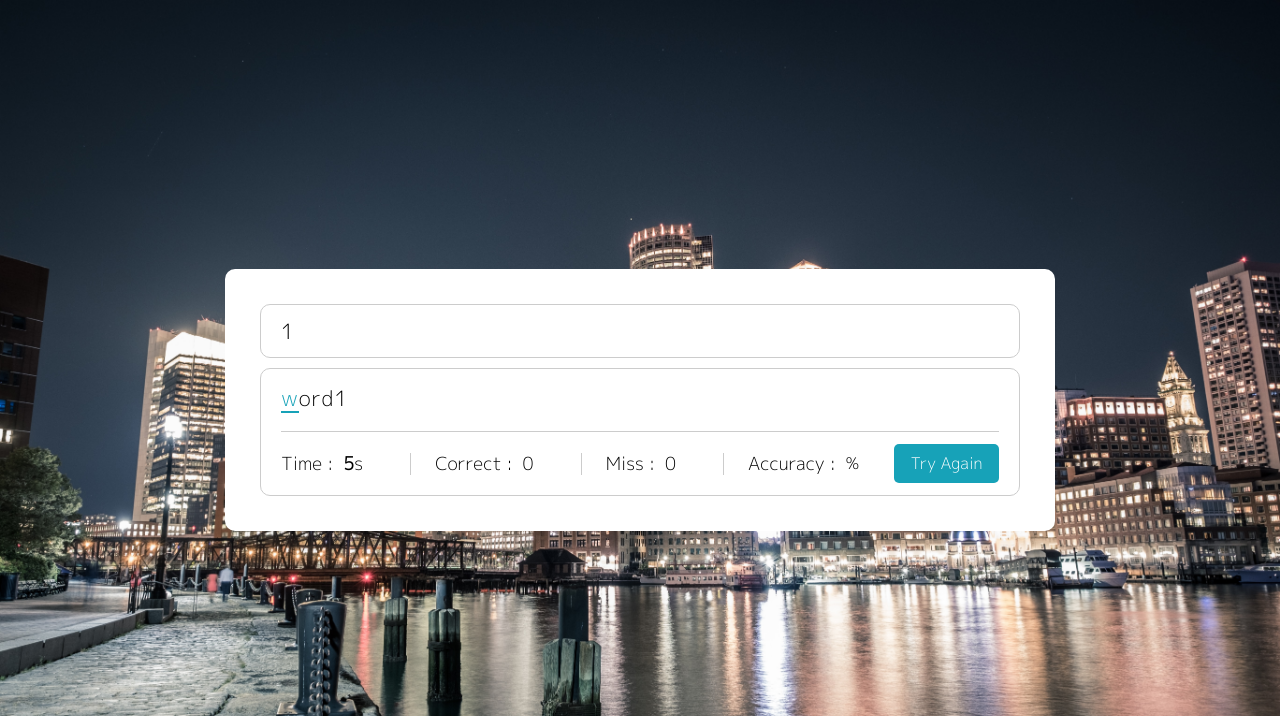
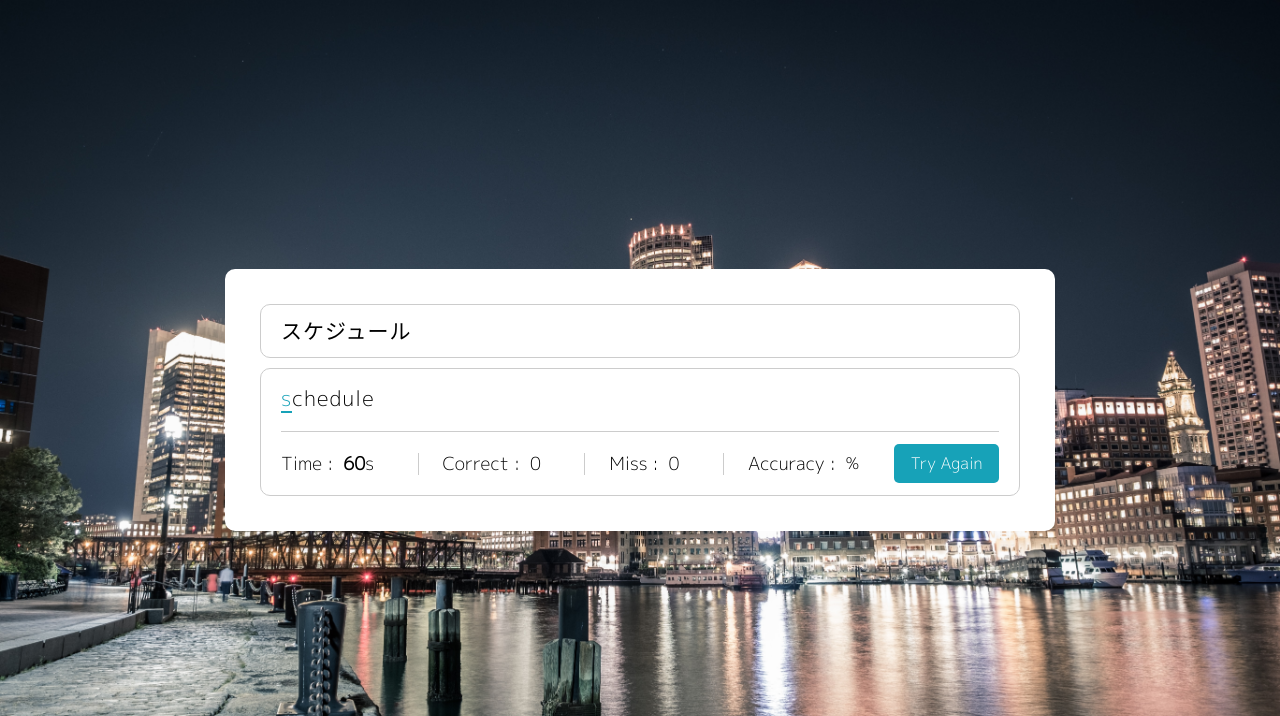
Before and after one commit to agukk/IELTypeS, a Flask app: page /word in a window 1280 px wide. Shown: the top 716 px of the page. Run offline with Flask 2, Linux system fonts and the light colour scheme; some libraries are stand-ins or nearby versions.

Commit message:
add English word and change timer count

```diff
--- a/static/js/script.js
+++ b/static/js/script.js
@@ -16,7 +16,7 @@ let againBtn = document.querySelector(".againBtn");
 let homeBtn = document.querySelector(".homeBtn");
 
 let timer;
-let maxTime = 5;
+let maxTime = 60;
 let timeLeft = maxTime;
 let charIndex = correctTypes = mistakes = 0;
 let isTyping = false;
--- a/static/js/word_script.js
+++ b/static/js/word_script.js
@@ -16,7 +16,7 @@ let againBtn = document.querySelector(".againBtn");
 let homeBtn = document.querySelector(".homeBtn");
 
 let timer;
-let maxTime = 5;
+let maxTime = 60;
 let timeLeft = maxTime;
 let charIndex = correctTypes = mistakes = 0;
 let isTyping = false;
--- a/static/js/words.js
+++ b/static/js/words.js
@@ -1,5 +1,9 @@
 const words = [
-    'word1',
-    'word2',
-    'word3',
-]
+    "schedule",
+    "management",
+    "leadership",
+    "questionnaire",
+    "statistic",
+    "assessment",
+    "revision",
+];
--- a/static/js/words_ja.js
+++ b/static/js/words_ja.js
@@ -1,5 +1,9 @@
 const words_ja = [
-    '1',
-    '2',
-    '3'
-]
+    "スケジュール",
+    "管理",
+    "リーダーシップ",
+    "アンケート",
+    "統計",
+    "評価",
+    "改訂"
+];
--- a/templates/idiom.html
+++ b/templates/idiom.html
@@ -21,7 +21,7 @@
                 <ul class="result-details">
                     <li class="time">
                         <p>Time :</p>
-                        <span><b>5</b>s</span>
+                        <span><b>60</b>s</span>
                     </li>
                     <li class="correct-types">
                         <p>Correct : </p>
--- a/templates/word.html
+++ b/templates/word.html
@@ -21,7 +21,7 @@
                 <ul class="result-details">
                     <li class="time">
                         <p>Time :</p>
-                        <span><b>5</b>s</span>
+                        <span><b>60</b>s</span>
                     </li>
                     <li class="correct-types">
                         <p>Correct : </p>
```
